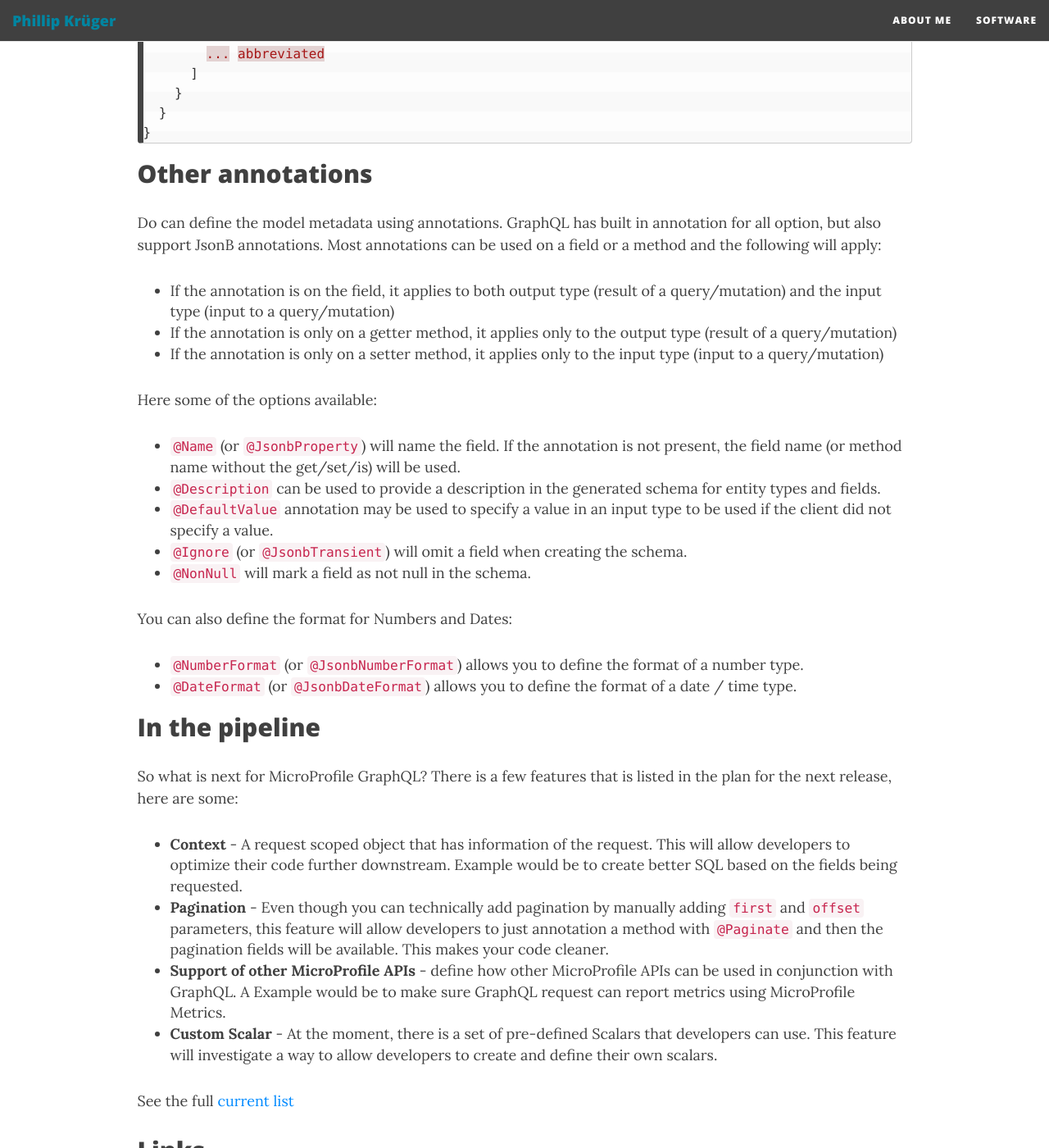
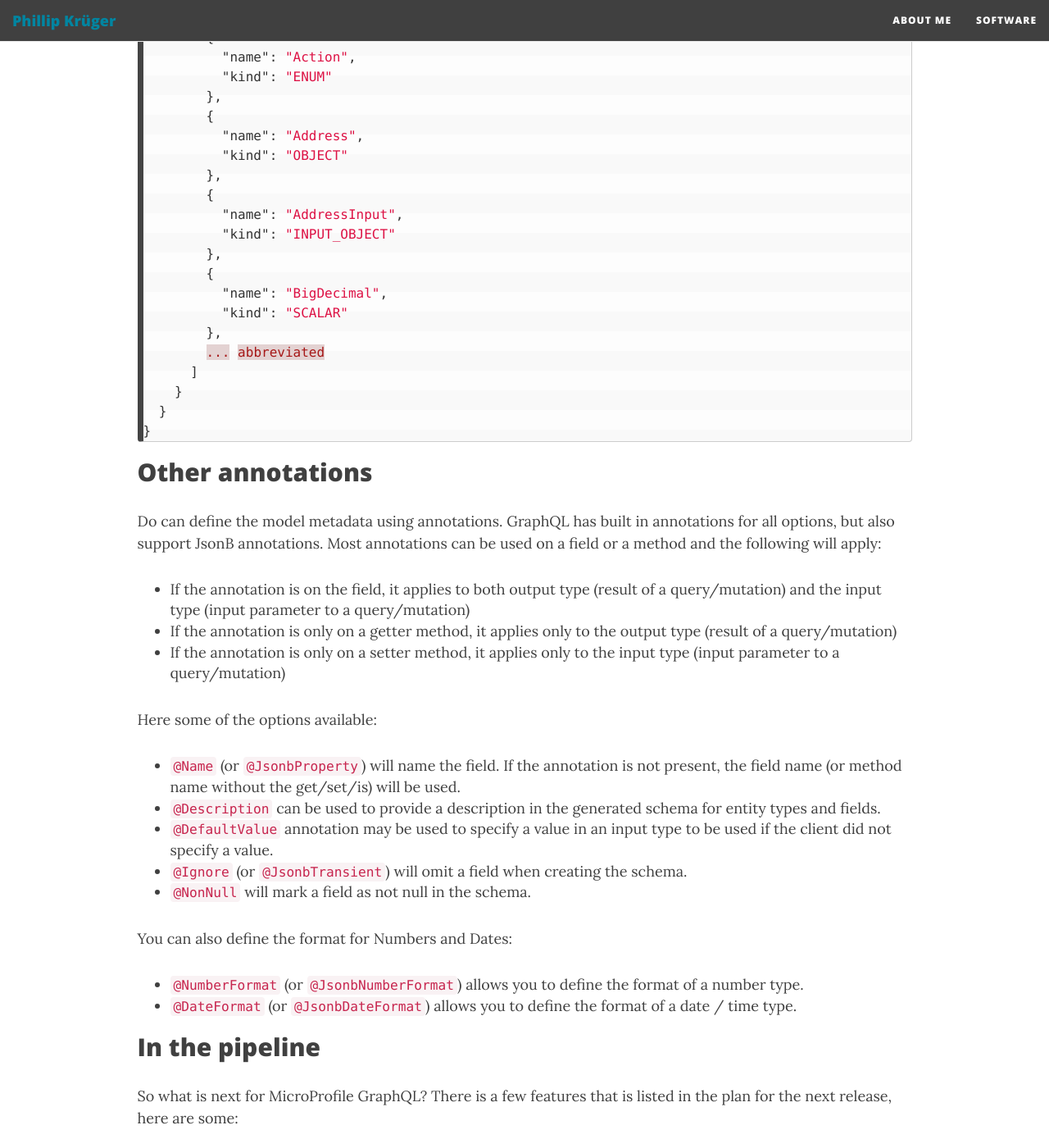
Before and after one commit to phillip-kruger/phillip-kruger.github.io, a Jekyll site: the page built from _posts/2020-02-20-microprofile_graphql_introduction.md, in a window 1280 px wide and 1400 px high, scrolled down 16321 px. Shown: the whole window at 82% size. Built offline with Jekyll 4.4.1, drawn with Linux system fonts in a browser that asks for light colours; nearby versions of some CDN libraries; comment, search, counter and statistics services are not loaded; some of the changed text lies outside the part shown.

```diff
--- a/_posts/2020-02-20-microprofile_graphql_introduction.md
+++ b/_posts/2020-02-20-microprofile_graphql_introduction.md
@@ -668,11 +682,12 @@
 
 ## Other annotations
 
-Do can define the model metadata using annotations. GraphQL has built in annotation for all option, but also support JsonB annotations. Most annotations can be used on a field or a method and the following will apply:
+Do can define the model metadata using annotations. GraphQL has built in annotations for all options, but also support JsonB annotations.
+Most annotations can be used on a field or a method and the following will apply:
 
-- If the annotation is on the field, it applies to both output type (result of a query/mutation) and the input type (input to a query/mutation)
+- If the annotation is on the field, it applies to both output type (result of a query/mutation) and the input type (input parameter to a query/mutation)
 - If the annotation is only on a getter method, it applies only to the output type (result of a query/mutation)
-- If the annotation is only on a setter method, it applies only to the input type (input to a query/mutation)
+- If the annotation is only on a setter method, it applies only to the input type (input parameter to a query/mutation)
 
 Here some of the options available:
 
```
Also changed, not shown: other parts of _posts/2020-02-20-microprofile_graphql_introduction.md (+20 -6 lines).
